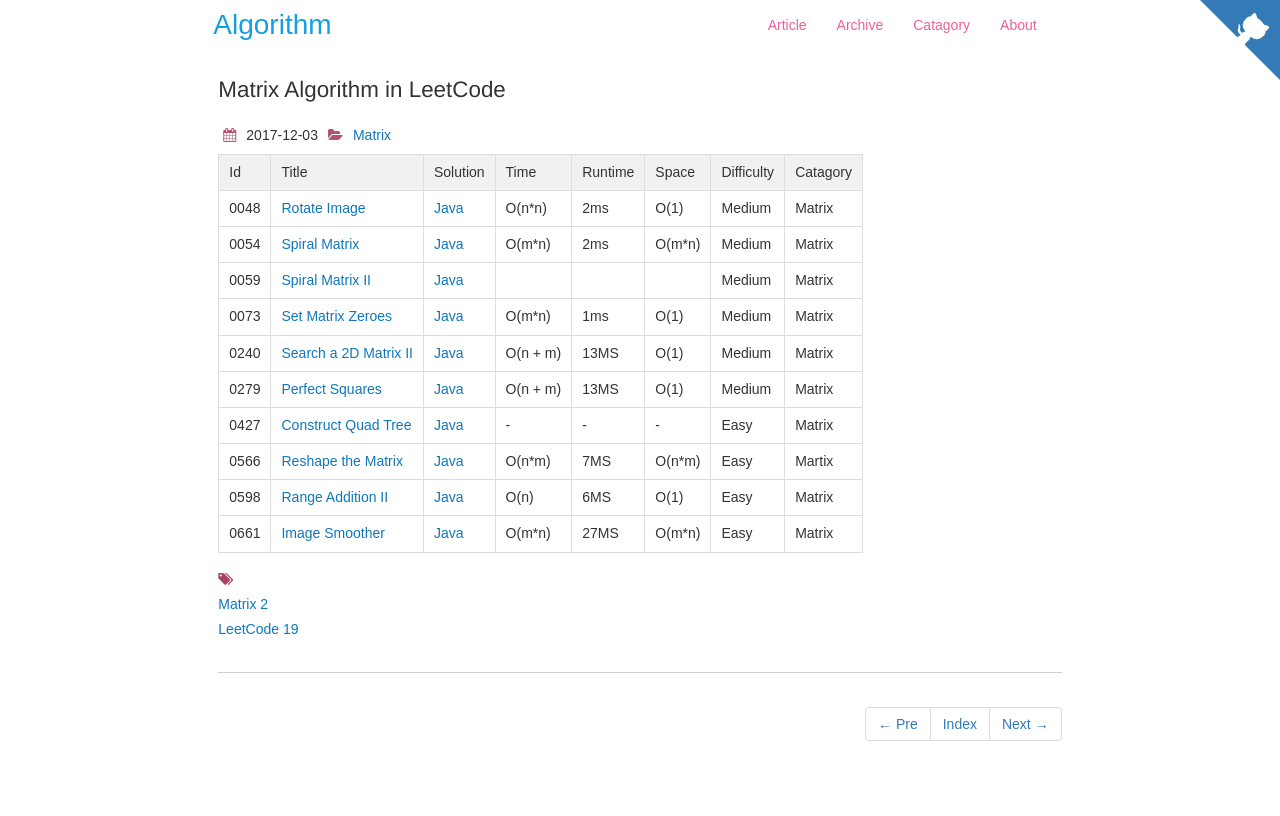
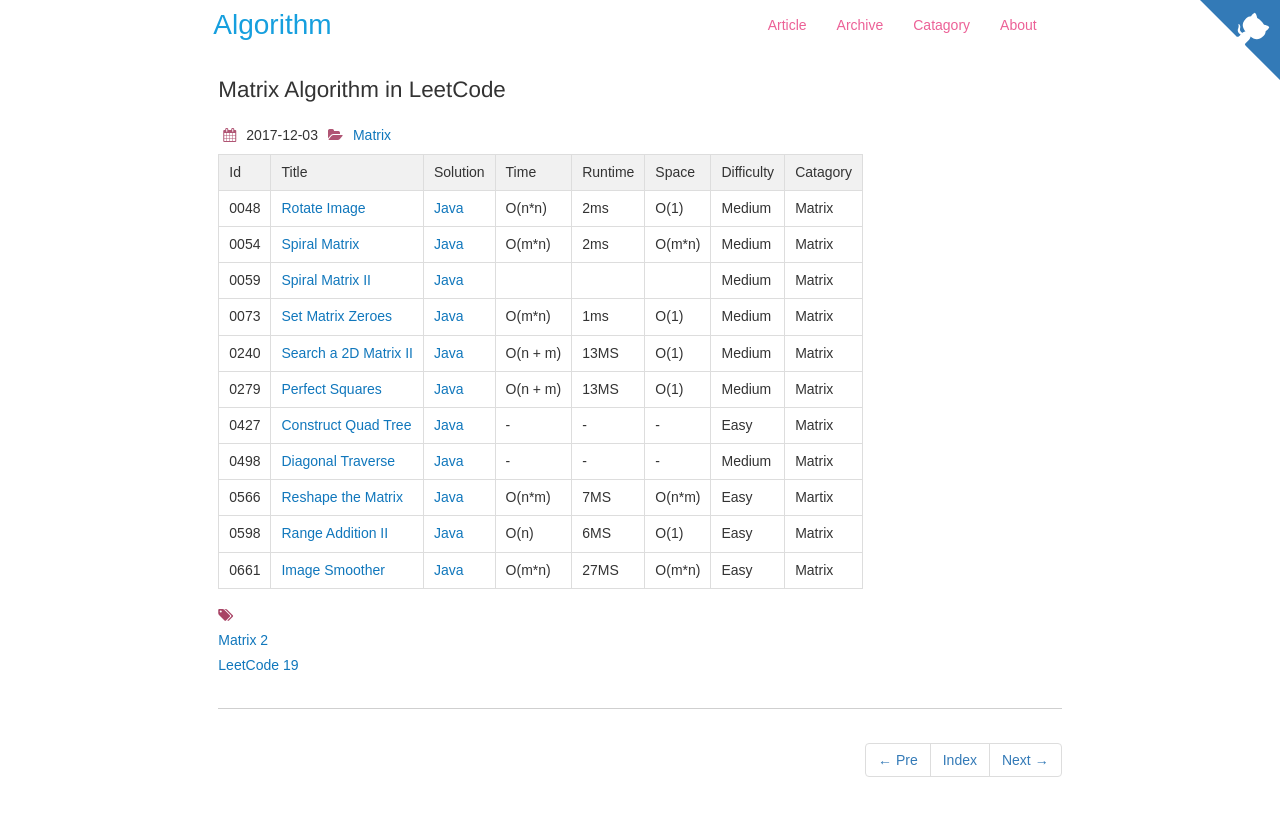
Before and after one commit to dunso/algorithm, a Jekyll site: the page built from docs/_posts/2017-12-03-Matrix.md, in a window 1280 px wide. Shown: the top 816 px of the page. Built offline with Jekyll 4.4.1, drawn with Linux system fonts in a browser that asks for light colours; nearby versions of some CDN libraries.

Commit message:
Add index of LeetCode0498.java to docs

```diff
--- a/docs/_posts/2017-12-03-Matrix.md
+++ b/docs/_posts/2017-12-03-Matrix.md
@@ -19,6 +19,7 @@
 |0240|[Search a 2D Matrix II](https://leetcode.com/problems/search-a-2d-matrix-ii) | [Java](https://e.srl/leetcode-240/)  | O(n + m) |13MS| O(1)  |  Medium |Matrix|
 |0279|[Perfect Squares](https://leetcode.com/problems/perfect-squares) | [Java](https://e.srl/leetcode-279/)  | O(n + m) |13MS| O(1)  |  Medium |Matrix|
 |0427|[Construct Quad Tree](https://leetcode.com/problems/construct-quad-tree/) | [Java](https://e.srl/leetcode-427/)  |-|-|-|  Easy |Matrix|
+|0498|[Diagonal Traverse](https://leetcode.com/problems/diagonal-traverse/) | [Java](https://e.srl/leetcode-498/)  |-|-|-|  Medium |Matrix|
 |0566|[Reshape the Matrix](https://leetcode.com/problems/reshape-the-matrix)| [Java](https://e.srl/leetcode-566/)  | O(n\*m) |7MS| O(n\*m)  |  Easy |Martix|
 |0598|[Range Addition II](https://leetcode.com/problems/range-addition-ii) | [Java](https://e.srl/leetcode-598/)  | O(n) |6MS| O(1)  |  Easy |Matrix|
 |0661|[Image Smoother](https://leetcode.com/problems/image-smoother) | [Java](https://e.srl/leetcode-661/)  | O(m\*n) |27MS| O(m\*n)  |  Easy |Matrix|
```
